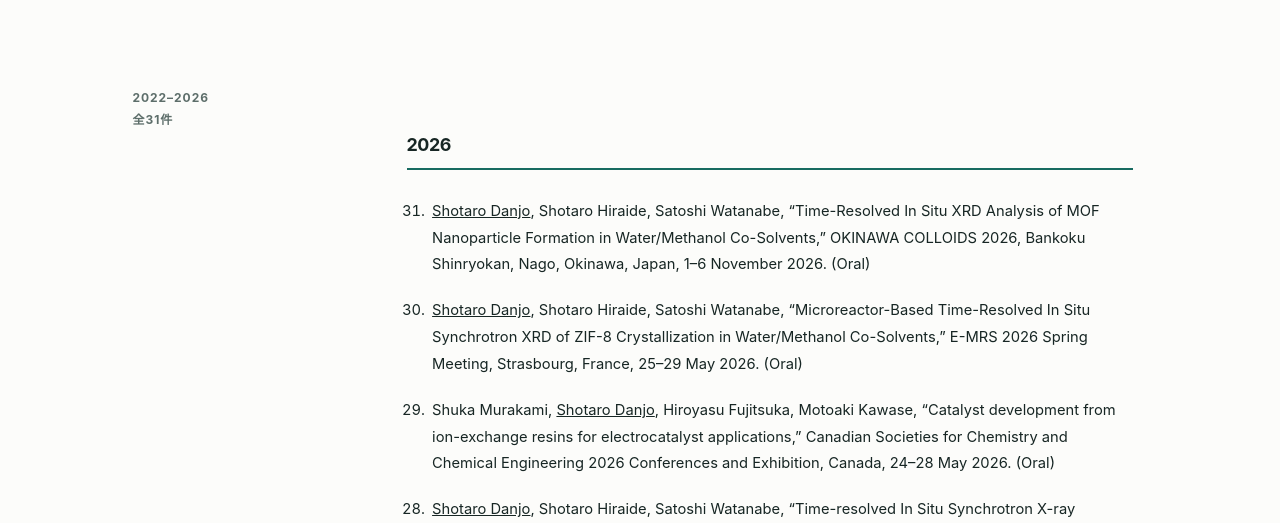
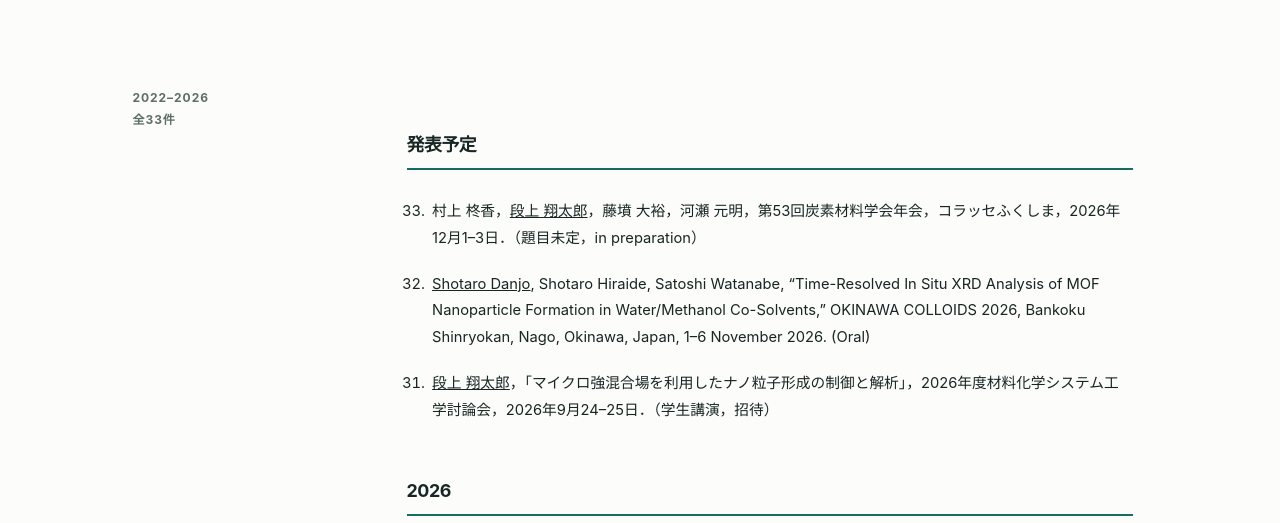
Before and after one commit to Shotaro-D/shotaro-d.github.io, a plain HTML site: page presentations.html in a window 1280 px wide. Shown: the part 277-800 px from the top of the page. Drawn offline with Linux system fonts and the light colour scheme.

Commit message:
conference

```diff
--- a/presentations.html
+++ b/presentations.html
@@ -71,14 +71,22 @@
     <section class="section">
       <div class="container page-grid">
         <aside class="side-heading">2022–2026<br>
-        全31件</aside>
+        全33件</aside>
 
         <div class="content">
+          <h2 class="presentation-year">発表予定</h2>
+
+          <ol class="presentation-list" start="33" reversed="">
+            <li>村上 柊香，<u>段上 翔太郎</u>，藤墳 大裕，河瀬 元明，第53回炭素材料学会年会，コラッセふくしま，2026年12月1–3日．（題目未定，in preparation）</li>
+
+            <li><u>Shotaro Danjo</u>, Shotaro Hiraide, Satoshi Watanabe, “Time-Resolved In Situ XRD Analysis of MOF Nanoparticle Formation in Water/Methanol Co-Solvents,” OKINAWA COLLOIDS 2026, Bankoku Shinryokan, Nago, Okinawa, Japan, 1–6 November 2026. (Oral)</li>
+
+            <li><u>段上 翔太郎</u>，「マイクロ強混合場を利用したナノ粒子形成の制御と解析」，2026年度材料化学システム工学討論会，2026年9月24–25日．（学生講演，招待）</li>
+          </ol>
+
           <h2 class="presentation-year">2026</h2>
 
-          <ol class="presentation-list" start="31" reversed="">
-            <li><u>Shotaro Danjo</u>, Shotaro Hiraide, Satoshi Watanabe, “Time-Resolved In Situ XRD Analysis of MOF Nanoparticle Formation in Water/Methanol Co-Solvents,” OKINAWA COLLOIDS 2026, Bankoku Shinryokan, Nago, Okinawa, Japan, 1–6 November 2026. (Oral)</li>
-
+          <ol class="presentation-list" start="30" reversed="">
             <li><u>Shotaro Danjo</u>, Shotaro Hiraide, Satoshi Watanabe, “Microreactor-Based Time-Resolved In Situ Synchrotron XRD of ZIF-8 Crystallization in Water/Methanol Co-Solvents,” E-MRS 2026 Spring Meeting, Strasbourg, France, 25–29 May 2026. (Oral)</li>
 
             <li>Shuka Murakami, <u>Shotaro Danjo</u>, Hiroyasu Fujitsuka, Motoaki Kawase, “Catalyst development from ion-exchange resins for electrocatalyst applications,” Canadian Societies for Chemistry and Chemical Engineering 2026 Conferences and Exhibition, Canada, 24–28 May 2026. (Oral)</li>
```
